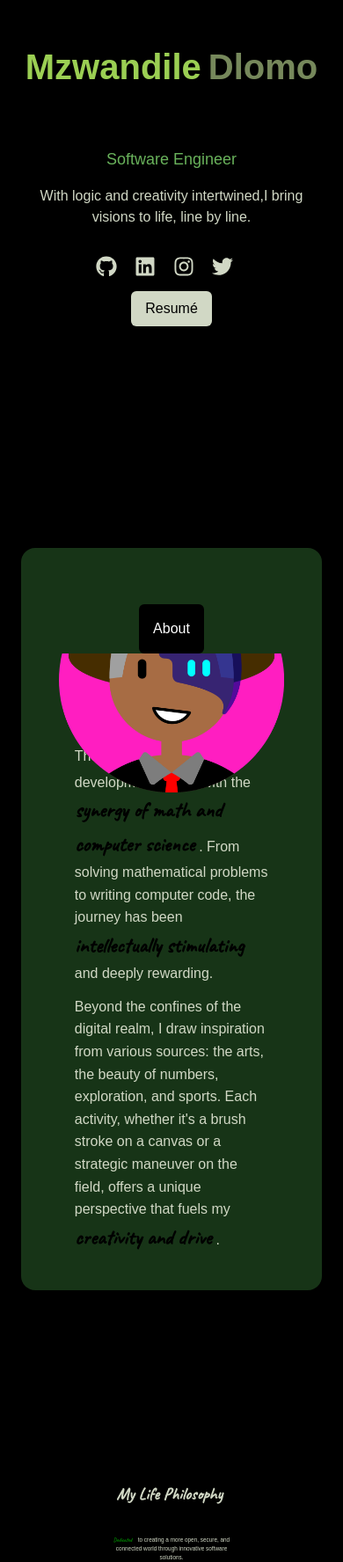
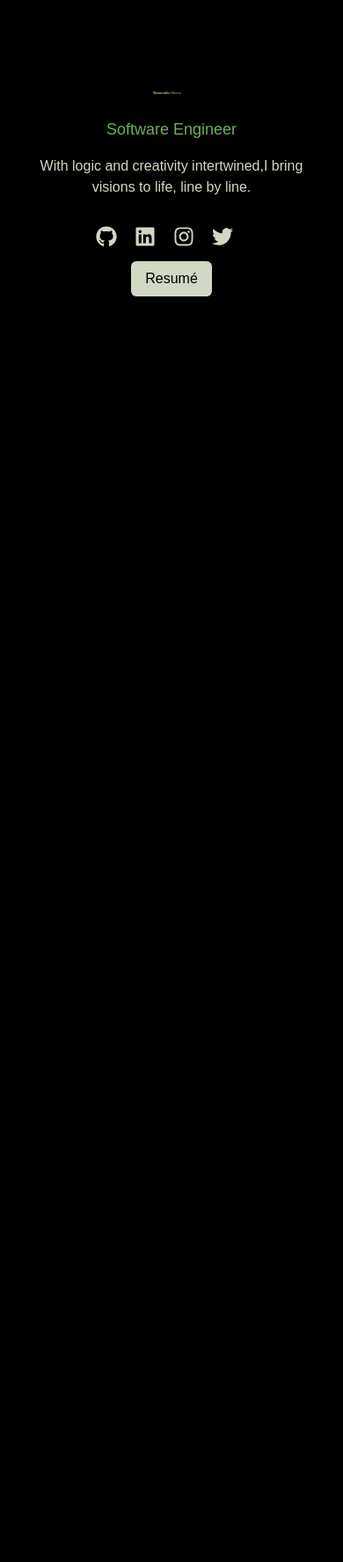
Before and after one commit to Mzwandile-Dlomo/portfolio, a React (Create React App) app: page / in a window 390 px wide. Shown: the part 221-1997 px from the top of the page at 88% size. Built offline with nearby package versions, Linux system fonts and the light colour scheme.

Commit message:
added scroll reveal

```diff
--- a/package.json
+++ b/package.json
@@ -9,9 +9,11 @@
     "@testing-library/jest-dom": "^5.14.1",
     "@testing-library/react": "^13.0.0",
     "@testing-library/user-event": "^13.2.1",
+    "gsap": "^3.12.5",
     "react": "^18.3.1",
     "react-dom": "^18.3.1",
     "react-icons": "^5.2.1",
+    "react-intersection-observer": "^9.10.3",
     "react-router-dom": "^6.23.1",
     "react-scripts": "5.0.1",
     "react-spring": "^9.7.3",
--- a/src/App.js
+++ b/src/App.js
@@ -1,5 +1,188 @@
+// import React, { useRef, useEffect, useState } from 'react';
+// import styled from 'styled-components';
+// import gsap from 'gsap';
+// import { ScrollTrigger } from 'gsap/ScrollTrigger';
+// import Navbar from './components/Navbar';
+// import Landing from './components/sections/Landing';
+// import About from './components/sections/About';
+// import Projects from './components/sections/Projects';
+// import Contact from './components/sections/Contact';
+// import Philosophy from './components/sections/Philosophy';
+// import Waves from './components/sections/Waves';
+
+// gsap.registerPlugin(ScrollTrigger);
+
+// const AppContainer = styled.div`
+//   min-height: 100vh;
+//   background-color: #000;
+//   margin-left: auto;
+//   margin-right: auto;
+//   position: relative;
+// `;
+
+// const MainContainer = styled.div`
+//   max-width: 100%;
+//   padding: 0 1.5rem;
+//   font-family: sans-serif;
+//   margin-left: auto;
+//   margin-right: auto;
+
+//   @media (min-width: 768px) {
+//     padding: 0 3rem;
+//   }
+
+//   @media (min-width: 1024px) {
+//     padding: 0 3rem;
+//   }
+// `;
+
+// const FlexContainer = styled.div`
+//   @media (min-width: 1024px) {
+//     display: flex;
+//     justify-content: space-between;
+//     gap: 1rem;
+//     min-height: 100vh;
+//   }
+// `;
+
+// const LandingSection = styled.div`
+//   @media (min-width: 1024px) {
+//     position: sticky;
+//     top: 0;
+//     display: flex;
+//     height: 100vh;
+//     width: 50%;
+//     flex-direction: column;
+//     justify-content: space-between;
+//     padding-top: 0;
+//     padding-bottom: 0;
+//   }
+// `;
+
+// const FullScreenSection = styled.section`
+//   width: 100%;
+//   height: 100vh;
+//   display: flex;
+//   justify-content: center;
+//   align-items: center;
+//   background-color: ${(props) => props.bgColor};
+//   padding-top: 4rem;
+//   border-radius: 1rem;
+// `;
+
+// const HalfHeightScreenSection = styled.section`
+//   width: 100%;
+//   height: 60vh;
+//   display: flex;
+//   justify-content: center;
+//   align-items: center;
+//   background-color: #000;
+//   color: white;
+// `;
+
+// const Circle = styled.div`
+//   position: fixed;
+//   width: 50px;
+//   height: 50px;
+//   background-color: rgba(255, 255, 255, 0.5);
+//   border-radius: 50%;
+//   pointer-events: none;
+//   transform: translate(-50%, -50%);
+//   transition: transform 0.1s ease-out;
+// `;
+
+// function App() {
+//   const aboutRef = useRef(null);
+//   const projectsRef = useRef(null);
+//   const contactRef = useRef(null);
+//   const [isLoading, setIsLoading] = useState(true);
+//   const [mousePosition, setMousePosition] = useState({ x: 0, y: 0 });
+
+//   useEffect(() => {
+//     const timer = setTimeout(() => {
+//       setIsLoading(false);
+//     }, 5000);
+
+//     return () => clearTimeout(timer);
+//   }, []);
+
+//   useEffect(() => {
+//     const handleMouseMove = (event) => {
+//       setMousePosition({ x: event.clientX, y: event.clientY });
+//     };
+
+//     window.addEventListener('mousemove', handleMouseMove);
+
+//     return () => {
+//       window.removeEventListener('mousemove', handleMouseMove);
+//     };
+//   }, []);
+
+//   useEffect(() => {
+//     const sections = gsap.utils.toArray('.reveal-section');
+
+//     sections.forEach((section) => {
+//       gsap.fromTo(
+//         section,
+//         { opacity: 0, y: 20 },
+//         {
+//           opacity: 1,
+//           y: 0,
+//           duration: 1,
+//           scrollTrigger: {
+//             trigger: section,
+//             start: 'top 80%',
+//             end: 'bottom 20%',
+//             toggleActions: 'play none none reverse',
+//           },
+//         }
+//       );
+//     });
+//   }, []);
+
+//   return (
+//     <AppContainer>
+//       <Navbar
+//         aboutRef={aboutRef}
+//         projectsRef={projectsRef}
+//         contactRef={contactRef}/>
+//       <MainContainer>
+//         <FlexContainer>
+//           <LandingSection>
+//             <Landing />
+//           </LandingSection>
+//           <div className="lg:w-1/2 bg-[#]">
+//             <FullScreenSection className="reveal-section" id="about" ref={aboutRef} bgColor="#173417">
+//               <About />
+//             </FullScreenSection>
+//             <HalfHeightScreenSection className="reveal-section">
+//               <Philosophy />
+//             </HalfHeightScreenSection>
+//             <HalfHeightScreenSection className="reveal-section" id="projects" ref={projectsRef} bgColor="#132b13">
+//               <Projects />
+//             </HalfHeightScreenSection>
+//             <HalfHeightScreenSection className="reveal-section">
+//               <Waves />
+//             </HalfHeightScreenSection>
+//             <FullScreenSection className="reveal-section" id="contact" ref={contactRef} bgColor="#000">
+//               <Contact />
+//             </FullScreenSection>
+//           </div>
+//         </FlexContainer>
+//       </MainContainer>
+//       <Circle style={{ left: `${mousePosition.x}px`, top: `${mousePosition.y}px` }} />
+//     </AppContainer>
+//   );
+// }
+
+// export default App;
+
+
+
 import React, { useRef, useEffect, useState } from 'react';
 import styled from 'styled-components';
+import gsap from 'gsap';
+import { ScrollTrigger } from 'gsap/ScrollTrigger';
 import Navbar from './components/Navbar';
 import Landing from './components/sections/Landing';
 import About from './components/sections/About';
@@ -7,6 +190,8 @@ import Projects from './components/sections/Projects';
 import Contact from './components/sections/Contact';
 import Philosophy from './components/sections/Philosophy';
 import Waves from './components/sections/Waves';
+
+gsap.registerPlugin(ScrollTrigger);
 
 const AppContainer = styled.div`
   min-height: 100vh;
@@ -55,24 +240,23 @@ const LandingSection = styled.div`
   }
 `;
 
-const FullScreenSection = styled.section`
+const Section = styled.section`
   width: 100%;
-  height: 100vh;
-  display: flex;
-  justify-content: center;
-  background-color: ${(props) => props.bgColor};
-  padding-top: 4rem;
-  border-radius: 1rem
-`;
-
-const HalfHeightScreenSection = styled.section`
-  width: 100%;
-  height: 60vh;
+  height: ${(props) => (props.fullHeight ? '100vh' : '60vh')};
   display: flex;
   justify-content: center;
   align-items: center;
-  background-color: #000;
-  color: white;
+  background-color: ${(props) => props.bgColor || '#000'};
+  padding-top: 4rem;
+  border-radius: 1rem;
+  opacity: 0;
+  transform: translateY(20px);
+  transition: opacity 0.6s ease-out, transform 0.6s ease-out;
+
+  &.visible {
+    opacity: 1;
+    transform: translateY(0);
+  }
 `;
 
 const Circle = styled.div`
@@ -113,6 +297,30 @@ function App() {
     };
   }, []);
 
+  useEffect(() => {
+    const sections = gsap.utils.toArray('.reveal-section');
+
+    sections.forEach((section) => {
+      gsap.fromTo(
+        section,
+        { opacity: 0, y: 20 },
+        {
+          opacity: 1,
+          y: 0,
+          duration: 1,
+          scrollTrigger: {
+            trigger: section,
+            start: 'top 80%',
+            end: 'bottom 20%',
+            toggleActions: 'play none none reverse',
+            onEnter: () => section.classList.add('visible'),
+            onLeaveBack: () => section.classList.remove('visible'),
+          },
+        }
+      );
+    });
+  }, []);
+
   return (
     <AppContainer>
       <Navbar
@@ -124,22 +332,22 @@ function App() {
           <LandingSection>
             <Landing />
           </LandingSection>
-          <div className="lg:w-1/2 bg-[#]">
-            <FullScreenSection id="about" ref={aboutRef} bgColor="#173417">
+          <div className="lg:w-1/2">
+            <Section className="reveal-section" id="about" ref={aboutRef} bgColor="#173417" fullHeight>
               <About />
-            </FullScreenSection>
-            <HalfHeightScreenSection>
-              <Philosophy/>
-            </HalfHeightScreenSection>
-            <HalfHeightScreenSection id="projects" ref={projectsRef} bgColor="#132b13">
-              <Projects/>
-            </HalfHeightScreenSection>
-            <HalfHeightScreenSection>
-              <Waves/>
-            </HalfHeightScreenSection>
-            <FullScreenSection id="contact" ref={contactRef} bgColor="#000"> //
-              <Contact/>
-            </FullScreenSection>
+            </Section>
+            <Section className="reveal-section" fullHeight={false}>
+              <Philosophy />
+            </Section>
+            <Section className="reveal-section" id="projects" ref={projectsRef} bgColor="#132b13" fullHeight={false}>
+              <Projects />
+            </Section>
+            <Section className="reveal-section" fullHeight={false}>
+              <Waves />
+            </Section>
+            <Section className="reveal-section" id="contact" ref={contactRef} bgColor="#000" fullHeight>
+              <Contact />
+            </Section>
           </div>
         </FlexContainer>
       </MainContainer>
--- a/src/components/sections/Landing.js
+++ b/src/components/sections/Landing.js
@@ -1,38 +1,9 @@
 import { useState, useEffect } from 'react';
 import styled from 'styled-components';
 import { FaGithub, FaLinkedin, FaInstagram, FaTwitter } from 'react-icons/fa';
-import { createGlobalStyle } from 'styled-components';
 import { Link } from 'react-router-dom';
 import '@fontsource/caveat';
 
-createGlobalStyle`
-/* Importing Montserrat font */
-  @import url('https://fonts.googleapis.com/css2?family=Montserrat:wght@400;700&display=swap');
-
-  /* Importing Roboto font */
-  @import url('https://fonts.googleapis.com/css2?family=Roboto:wght@400;700&display=swap');
-
-  /* Importing Open Sans font */
-  @import url('https://fonts.googleapis.com/css2?family=Open+Sans:wght@400;700&display=swap');
-
-  /* Importing Lato font */
-  @import url('https://fonts.googleapis.com/css2?family=Lato:wght@400;700&display=swap');
-
-  /* Importing Nunito font */
-  @import url('https://fonts.googleapis.com/css2?family=Nunito:wght@400;700&display=swap');
-
-  /* Importing Source Sans Pro font */
-  @import url('https://fonts.googleapis.com/css2?family=Source+Sans+Pro:wght@400;700&display=swap');
-
-  /* Importing Poppins font */
-  @import url('https://fonts.googleapis.com/css2?family=Poppins:wght@400;700&display=swap');
-
-  /* Importing Playfair Display font */
-  @import url('https://fonts.googleapis.com/css2?family=Playfair+Display:wght@400;700&display=swap');
-
-  /* Importing Quicksand font */
-  @import url('https://fonts.googleapis.com/css2?family=Quicksand:wght@400;700&display=swap');
-`;
 
 const Container = styled.div`
   width: 100%;
@@ -88,8 +59,10 @@ const ResumeButton = styled.a`
 `;
 
 const Title = styled.h1`
-  font-family: 'Nunito', 'Montserrat', sans-serif;
-  font-size: 2.5rem;
+  font-family: 'Nunito', 'Montserrat', 'Aboreto', sans-serif;
+  font-size: 0.24rem;
+
+  // font-size: 2.5rem;
   text-align: center;
   font-weight: 700;
   line-height: 1.2;
--- a/src/index.css
+++ b/src/index.css
@@ -1,6 +1,33 @@
 @tailwind base;
 @tailwind components;
 @tailwind utilities;
+@import url('https://fonts.googleapis.com/css2?family=Aboreto&display=swap');
+@import url('https://fonts.googleapis.com/css2?family=Nunito:wght@400;700&display=swap');
+
+
+/* Importing Montserrat font */
+@import url('https://fonts.googleapis.com/css2?family=Montserrat:wght@400;700&display=swap');
+
+/* Importing Roboto font */
+@import url('https://fonts.googleapis.com/css2?family=Roboto:wght@400;700&display=swap');
+
+/* Importing Open Sans font */
+@import url('https://fonts.googleapis.com/css2?family=Open+Sans:wght@400;700&display=swap');
+
+/* Importing Lato font */
+@import url('https://fonts.googleapis.com/css2?family=Lato:wght@400;700&display=swap');
+
+/* Importing Source Sans Pro font */
+@import url('https://fonts.googleapis.com/css2?family=Source+Sans+Pro:wght@400;700&display=swap');
+
+/* Importing Poppins font */
+@import url('https://fonts.googleapis.com/css2?family=Poppins:wght@400;700&display=swap');
+
+/* Importing Playfair Display font */
+@import url('https://fonts.googleapis.com/css2?family=Playfair+Display:wght@400;700&display=swap');
+
+/* Importing Quicksand font */
+@import url('https://fonts.googleapis.com/css2?family=Quicksand:wght@400;700&display=swap');
 
 
 
@@ -8,4 +35,5 @@ body {
   margin: 0;
   -webkit-font-smoothing: antialiased;
   -moz-osx-font-smoothing: grayscale;
+
 }
```
Also changed, not shown: src/IntersectionObserver.js (added, +26 -0 lines), 1 other file (tests, documents, lock files or other folders).
